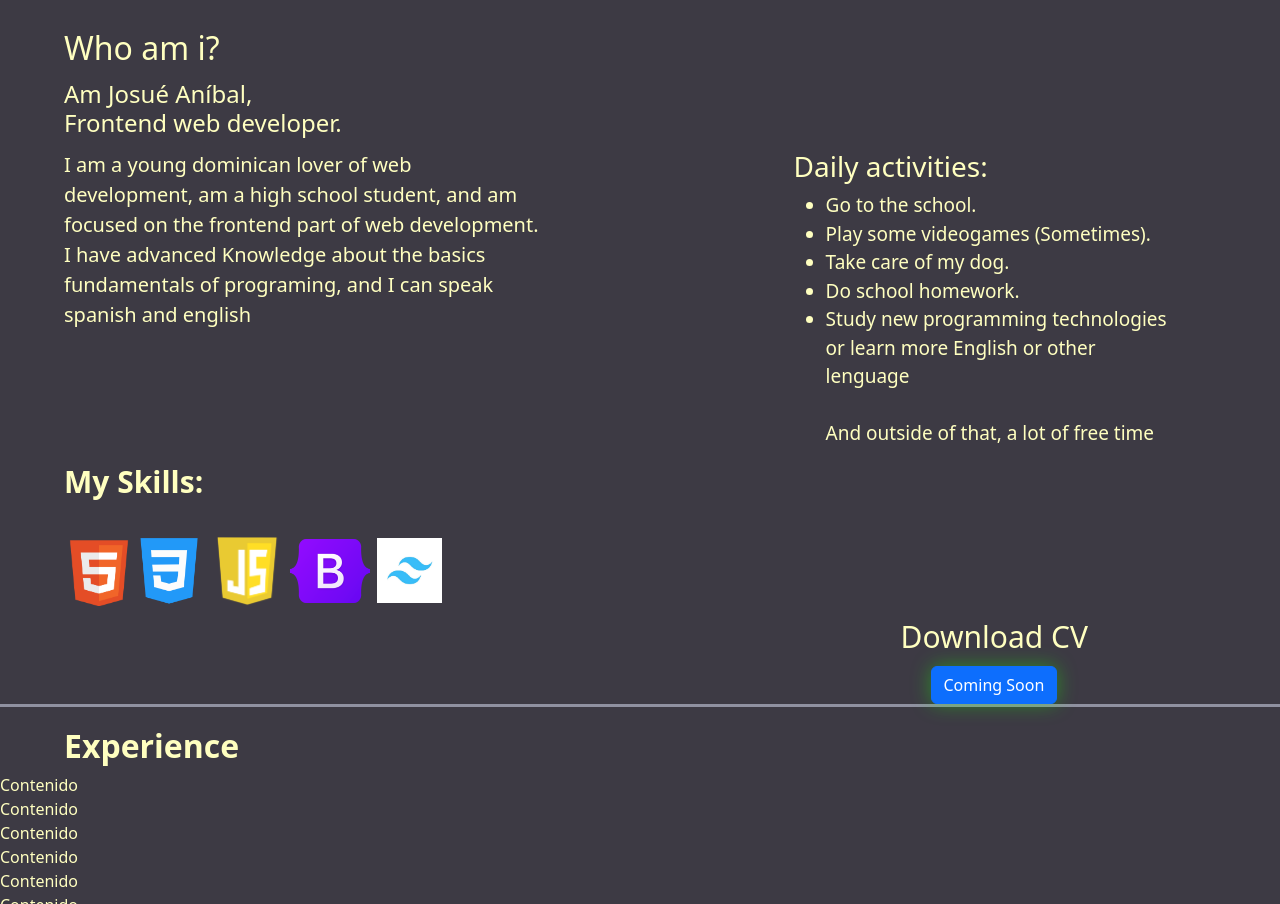
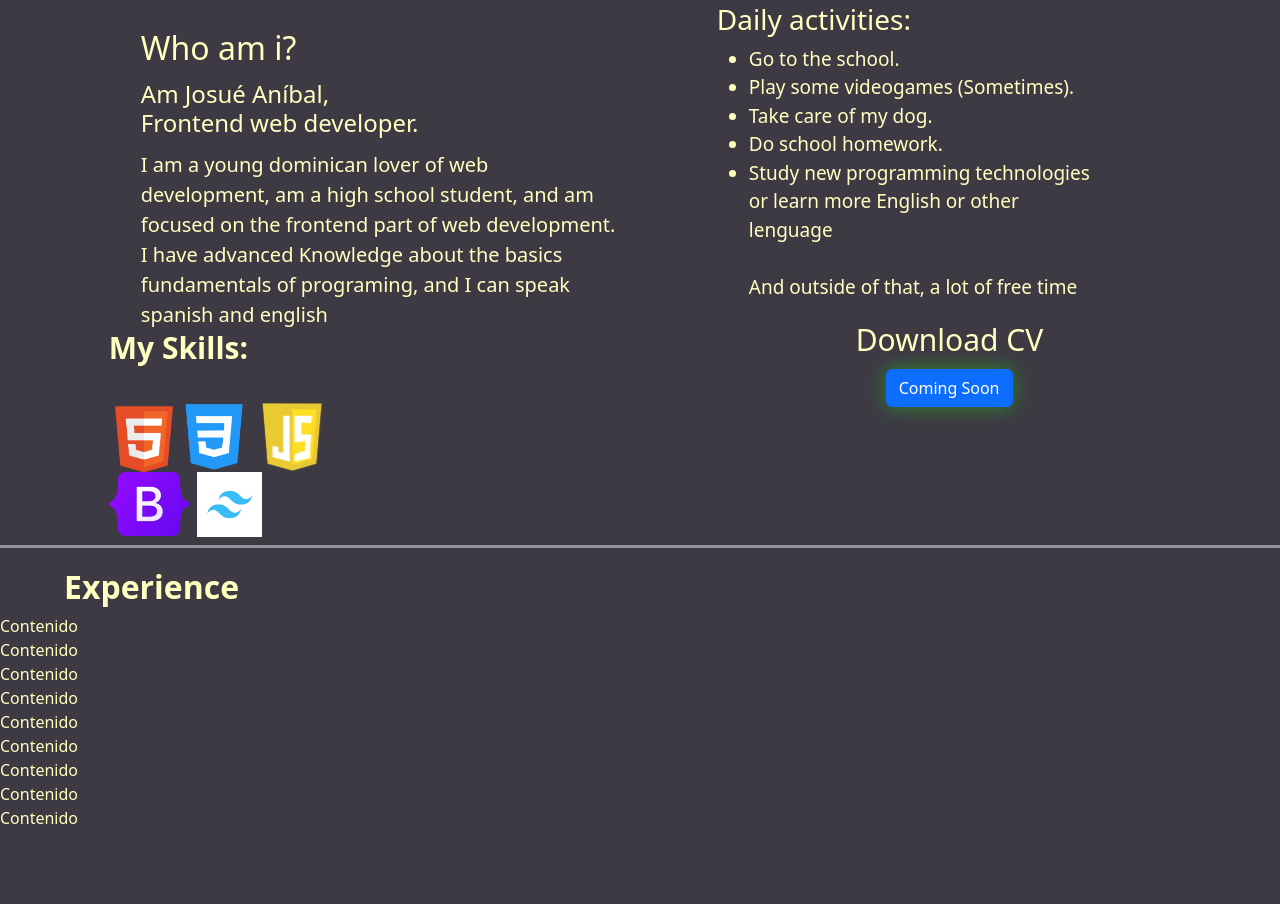
Before and after one commit to Jozsue/Portfolio, a plain HTML site: page Index.html in a window 1280 px wide. Shown: the part 565-1469 px from the top of the page. Drawn offline with nearby package versions, Linux system fonts and the light colour scheme.

Commit message:
fix: the daily activities hidden spacing (#1)

```diff
--- a/Index.html
+++ b/Index.html
@@ -1,5 +1,6 @@
 <!DOCTYPE html>
 <html lang="en">
+
 <head>
     <meta charset="UTF-8">
     <meta name="viewport" content="width=device-width, initial-scale=1.0">
@@ -13,11 +14,13 @@
     <link rel="stylesheet" href="./bootstrap-5.3.0-alpha1-dist/css/bootstrap.min.css">
     <script src="https://kit.fontawesome.com/237c1d5275.js" crossorigin="anonymous"></script>
 </head>
+
 <body bgcolor="#3d3a44">
     <font color="#ffffc">
         <header id="header">
             <div class="navegar">
-            <a href="file:///C:/Users/jozsu/OneDrive/Escritorio/Portafolio/Index.html" id="marca">Josué A. Santos</a>
+                <a href="file:///C:/Users/jozsu/OneDrive/Escritorio/Portafolio/Index.html" id="marca">Josué A.
+                    Santos</a>
             </div>
         </header>
 
@@ -52,18 +55,38 @@
             </h2>
 
             <div class="contenedor">
-        <div style="display: inline-block;">
+
 
                 <div id="Quien-soy">
                     <h2 id="who">Who am i?</h2>
                     <h4 id="who2">Am Josué Aníbal, <br> Frontend web developer.</h4>
                     <div id="sobre_mi" style="display: inline;">
-                        I am a young dominican lover of web development, am a high school student, and am focused on the frontend part of web development.
-                        I have advanced Knowledge about the basics fundamentals of programing, and I can speak spanish and english
+                        I am a young dominican lover of web development, am a high school student, and am
+                        focused on the frontend part of web development.
+                        I have advanced Knowledge about the basics fundamentals of programing, and I can speak
+                        spanish and english
+                    </div>
+                    <div class="block">
+                        <h3 id="Skills">
+                            <b>
+                                My Skills: <br> <br> <img src="./img/HTML5.png" alt="HTML5" id="html" width="70"
+                                    class="img-fluid">
+                                <img src="./img/4672509.png" alt="CSS3" id="css" width="70" class="img-fluid">
+                                <img src="./img/JavaScript-Emblem-500x281.png" alt="Javascript" id="js" width="70"
+                                    class="img-fluid">
+                                <img src="./img/5968672.png" alt="Bootstrap" id="bootstrap" width="80"
+                                    class="img-fluid">
+                                <img src="./img/channels4_profile.jpg" alt="Tailwind" id="tailwind" width="65"
+                                    class="img-fluid" class="rounded mx-auto d-block">
+                            </b>
+                        </h3>
                     </div>
                 </div>
+
+
+
                 <div class="DA" style="display: inline;">
-                        <h3 >
+                    <h3>
                         Daily activities: <br>
                     </h3>
 
@@ -72,30 +95,18 @@
                         <li>Play some videogames (Sometimes).</li>
                         <li>Take care of my dog.</li>
                         <li>Do school homework.</li>
-                            <li>Study new programming technologies<br>or learn more English or other lenguage</li><br>
+                        <li>Study new programming technologies<br>or learn more English or other lenguage</li>
+                        <br>
                         And outside of that, a lot of free time
                     </ul>
+                    <div id="DownloadCV">
+                        Download CV <br>
+                        <a href="#"><button type="button" class="btn btn-primary" id="cvbutton">Coming
+                                Soon</button></a>
+                    </div>
                 </div>
 
 
-            <div class="block" style="display: inline;">
-                        <h3 id="Skills">
-                            <b>
-                                My Skills: <br> <br>    <img src="./img/HTML5.png" alt="HTML5" id="html" width="70" class="img-fluid">
-                                                        <img src="./img/4672509.png" alt="CSS3" id="css" width="70" class="img-fluid">
-                                                        <img src="./img/JavaScript-Emblem-500x281.png" alt="Javascript" id="js" width="70" class="img-fluid">
-                                                        <img src="./img/5968672.png" alt="Bootstrap" id="bootstrap" width="80" class="img-fluid">
-                                                        <img src="./img/channels4_profile.jpg" alt="Tailwind" id="tailwind" width="65" class="img-fluid" class="rounded mx-auto d-block">
-                            </b>
-                        </h3>
-
-
-                    <div id="DownloadCV">
-                        Download CV <br>
-                        <a href="#"><button type="button" class="btn btn-primary" id="cvbutton">Coming Soon</button></a>
-                    </div>
-            </div>
-        </div>
             </div>
         </section>
 
@@ -114,7 +125,8 @@
                 </h2>
 
                 <div class="block">
-                    Contenido <br>  Contenido <br>  Contenido <br>  Contenido <br>  Contenido <br>  Contenido <br>  Contenido <br>  Contenido <br>  Contenido <br>
+                    Contenido <br> Contenido <br> Contenido <br> Contenido <br> Contenido <br> Contenido <br> Contenido
+                    <br> Contenido <br> Contenido <br>
 
 
 
@@ -127,7 +139,7 @@
         </div>
 
         <div id="Section3">
-        <section >
+            <section>
                 <h2 class="SectTitle">
                     <b>
                         Contact
@@ -136,7 +148,7 @@
                 <br> <br>
                 <center>
                     <h3 id="Social-media">
-                    Contact me  <br> through My Social media or:
+                        Contact me <br> through My Social media or:
                     </h3> <br>
 
                     <a href="./Contacto/contact.html">
@@ -153,7 +165,7 @@
                     <a href="https://t.me/jasdeve" target="_blank" class="boton-telegram">
                         <i class="fa-brands fa-telegram"></i>
                     </a>
-                <a href="https://discord.com/channels/@me/909641781006700636"  target="_blank" class="boton-discord">
+                    <a href="https://discord.com/channels/@me/909641781006700636" target="_blank" class="boton-discord">
                         <i class="fa-brands fa-discord"></i>
                     </a>
                     <i class="fa-brands fa-linkedin"></i>
@@ -161,12 +173,15 @@
                     <i class="fa-brands fa-instagram"></i>
                 </div>
                 <br> <br>
-             Hecho con ❤ en  Rep.Dom.  por Josué A. S.  &copy;
+                Hecho con ❤ en Rep.Dom. por Josué A. S. &copy;
             </center>
         </footer>
 
     </font>
     <script src="./bootstrap-5.3.0-alpha1-dist/js/bootstrap.min.js"></script>
-    <script src="https://cdn.jsdelivr.net/npm/bootstrap@5.3.0/dist/js/bootstrap.bundle.min.js" integrity="sha384-geWF76RCwLtnZ8qwWowPQNguL3RmwHVBC9FhGdlKrxdiJJigb/j/68SIy3Te4Bkz" crossorigin="anonymous"></script>
+    <script src="https://cdn.jsdelivr.net/npm/bootstrap@5.3.0/dist/js/bootstrap.bundle.min.js"
+        integrity="sha384-geWF76RCwLtnZ8qwWowPQNguL3RmwHVBC9FhGdlKrxdiJJigb/j/68SIy3Te4Bkz"
+        crossorigin="anonymous"></script>
 </body>
+
 </html>
--- a/estilos.css
+++ b/estilos.css
@@ -106,6 +106,7 @@
 
 .contenedor{
     display: flex;
+    justify-content: center;
 }
 
 #nosexd{
```
Lines whose indentation alone changed are shown as unchanged.
